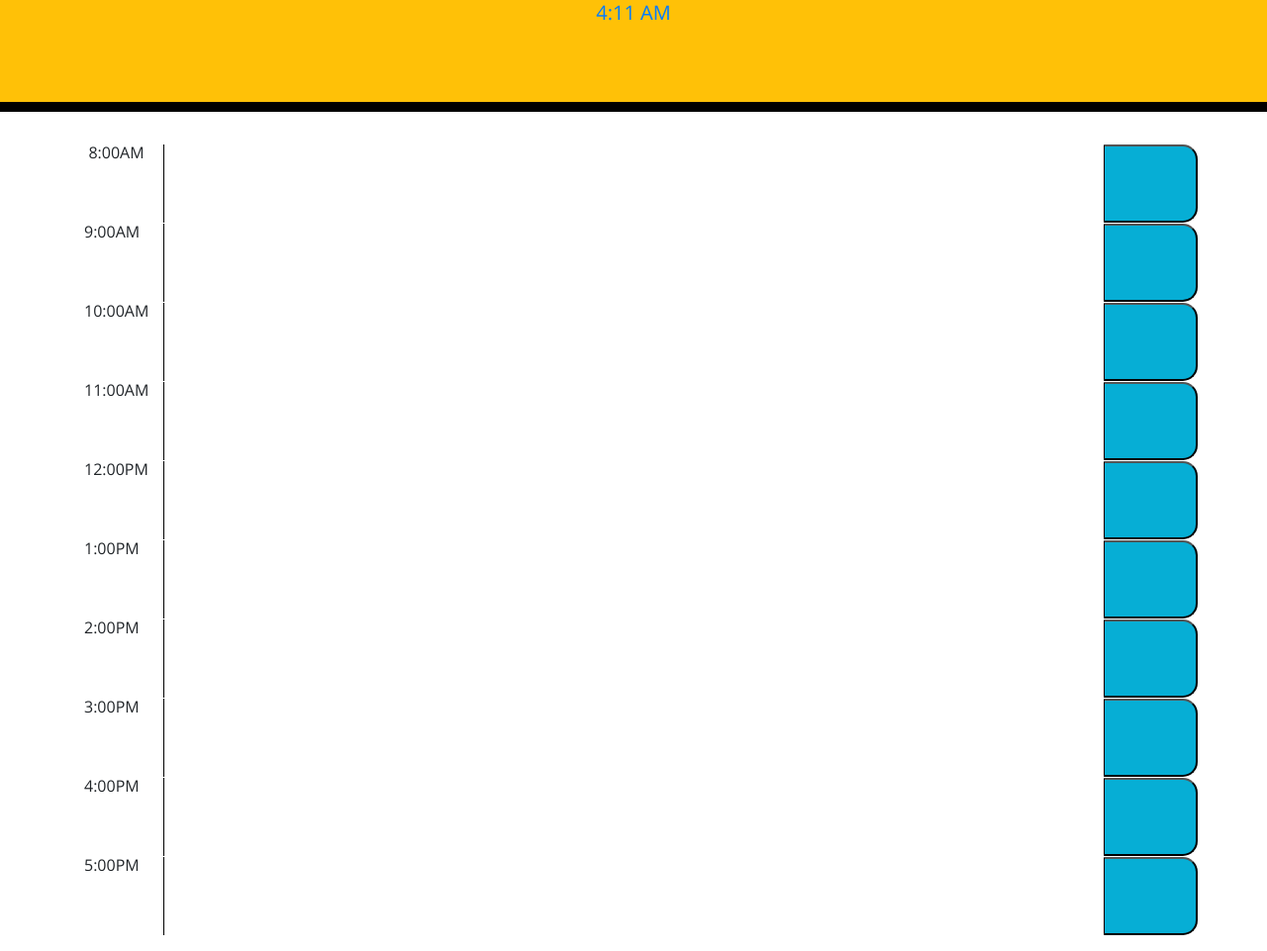
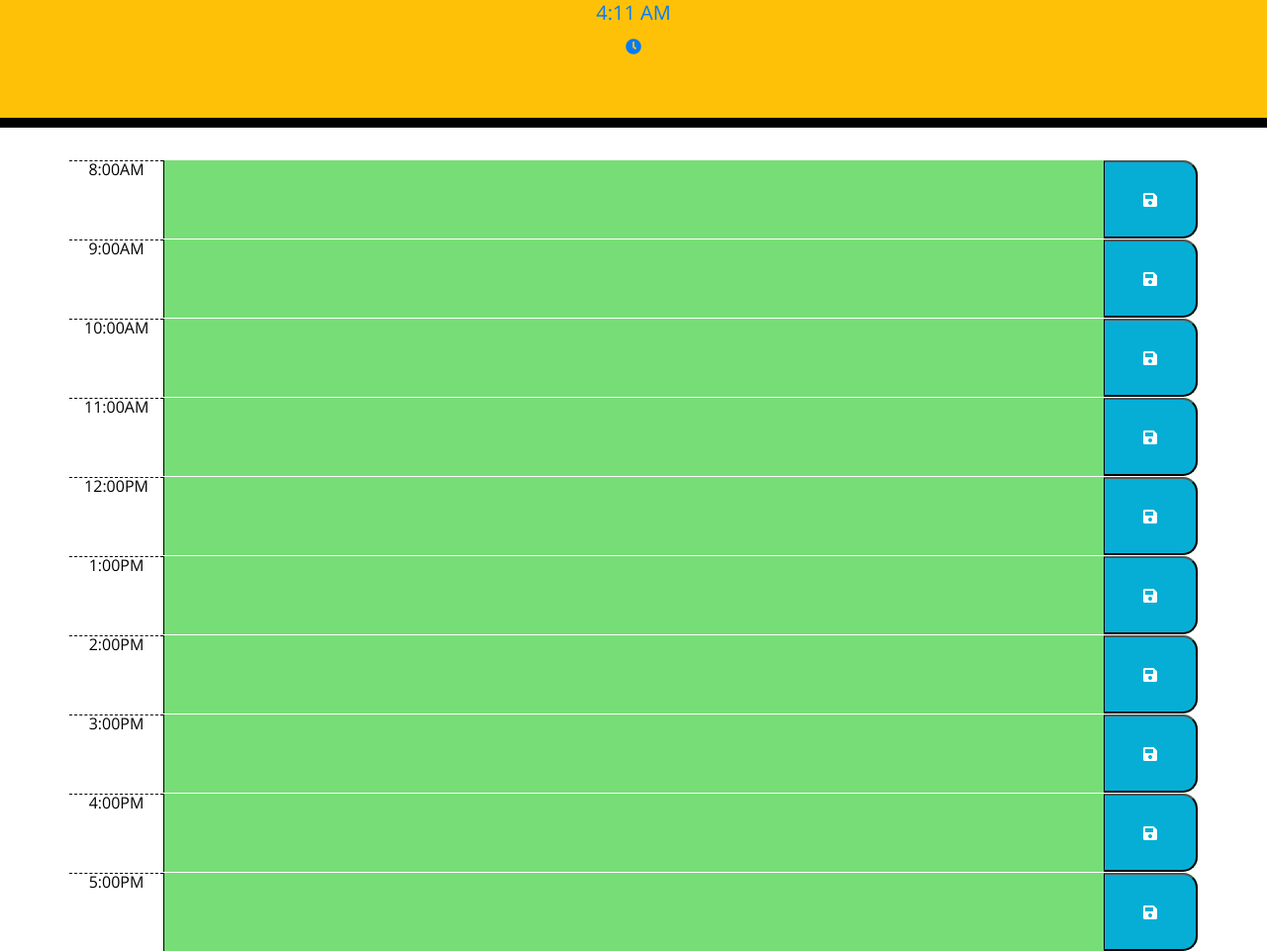
Before and after one commit to LunaZ13/work-day-sch, a plain HTML site: page index.html in a window 1280 px wide. Shown: the part 208-1169 px from the top of the page at 99% size. Drawn offline with nearby package versions, Linux system fonts and the light colour scheme.

Commit message:
created logic to track time and added classes

```diff
--- a/index.html
+++ b/index.html
@@ -28,69 +28,71 @@
       <p class="lead">A simple calendar app for scheduling your work day</p>
       <p id="currentDay" class=" font-weight-bold lead"></p>
       <p id="currentTime" class="lead"></p>
+      <i class="fas fa-clock"></i>
     </header>
     <div class="container">
       <!-- Timeblocks go here -->
-      <div class="row time-block">
-        <div class="col-md-1">8:00AM</div>
+      <div id="8" class="row time-block">
+        <div class="col-md-1 hour">8:00AM</div>
         <textarea class="col-md-10 description"></textarea>
-        <button id="saveBtn" class="col-md-1 saveBtn"></button>
+        <button class="col-md-1 saveBtn"><i class="fas fa-save"></i></button>
       </div>
 
-      <div class="row">
-        <div class="col-md-1">9:00AM</div>
+      <div id="9" class="row time-block">
+        <div class="col-md-1 hour">9:00AM</div>
         <textarea class="col-md-10 description"></textarea>
-        <button id="saveBtn" class="col-md-1 saveBtn"></button>
+        <button class="col-md-1 saveBtn"><i class="fas fa-save"></i></button>
       </div>
 
-      <div class="row">
-        <div class="col-md-1">10:00AM</div>
+      <div id="10" class="row time-block">
+        <div class="col-md-1 hour">10:00AM</div>
         <textarea class="col-md-10 description"></textarea>
-        <button id="saveBtn" class="col-md-1 saveBtn"></button>
+        <button class="col-md-1 saveBtn"><i class="fas fa-save"></i></button>
       </div>
 
-      <div class="row">
-        <div class="col-md-1">11:00AM</div>
+      <div id="11" class="row time-block">
+        <div class="col-md-1 hour">11:00AM</div>
         <textarea class="col-md-10 description"></textarea>
-        <button id="saveBtn" class="col-md-1 saveBtn"></button>
+        <button class="col-md-1 saveBtn"><i class="fas fa-save"></i></button>
       </div>
 
-      <div class="row">
-        <div class="col-md-1">12:00PM</div>
+      <div id="12" class="row time-block">
+        <div class="col-md-1 hour">12:00PM</div>
         <textarea class="col-md-10 description"></textarea>
-        <button id="saveBtn" class="col-md-1 saveBtn"></button>
+        <button class="col-md-1 saveBtn"><i class="fas fa-save"></i></button>
       </div>
 
-      <div class="row">
-        <div class="col-md-1">1:00PM</div>
+      <div id="13" class="row time-block">
+        <div class="col-md-1 hour">1:00PM</div>
         <textarea class="col-md-10 description"></textarea>
-        <button id="saveBtn" class="col-md-1 saveBtn"></button>
+        <button class="col-md-1 saveBtn"><i class="fas fa-save"></i></button>
       </div>
 
-      <div class="row">
-        <div class="col-md-1">2:00PM</div>
+      <div id="14" class="row time-block">
+        <div class="col-md-1 hour">2:00PM</div>
         <textarea class="col-md-10 description"></textarea>
-        <button id="saveBtn" class="col-md-1 saveBtn"></button>
+        <button class="col-md-1 saveBtn"><i class="fas fa-save"></i></button>
       </div>
 
-      <div class="row">
-        <div class="col-md-1">3:00PM</div>
+      <div id="15" class="row time-block">
+        <div class="col-md-1 hour">3:00PM</div>
         <textarea class="col-md-10 description"></textarea>
-        <button id="saveBtn" class="col-md-1 saveBtn"></button>
+        <button class="col-md-1 saveBtn"><i class="fas fa-save"></i></button>
       </div>
 
-      <div class="row">
-        <div class="col-md-1">4:00PM</div>
+      <div id="16" class="row time-block">
+        <div class="col-md-1 hour">4:00PM</div>
         <textarea class="col-md-10 description"></textarea>
-        <button id="saveBtn" class="col-md-1 saveBtn"></button>
+        <button class="col-md-1 saveBtn"><i class="fas fa-save"></i></button>
       </div>
 
-      <div class="row">
-        <div class="col-md-1">5:00PM</div>
+      <div id="17" class="row time-block">
+        <div class="col-md-1 hour">5:00PM</div>
         <textarea class="col-md-10 description"></textarea>
-        <button id="saveBtn" class="col-md-1 saveBtn"></button>
+        <button class="col-md-1 saveBtn"><i class="fas fa-save"></i></button>
       </div>
     </div>
+
 
     <script src="https://code.jquery.com/jquery-3.4.1.min.js"></script>
     <script src="https://cdnjs.cloudflare.com/ajax/libs/moment.js/2.24.0/moment.min.js"></script>
--- a/sript.js
+++ b/sript.js
@@ -3,3 +3,50 @@ $("#currentDay").append(currentDay);
 
 var currentTime = moment().format("LT")
 $("#currentTime").append(currentTime);
+
+$(document).ready(function () {
+
+    $(".saveBtn").on("click", function () {
+        var text = $(this).siblings(".description").val();
+        var time = $(this).parent().attr("id");
+
+        localStorage.setItem(time, text);
+    })
+
+    $("#8 .description").val(localStorage.getItem("8"));
+    $("#9 .description").val(localStorage.getItem("9"));
+    $("#10 .description").val(localStorage.getItem("10"));
+    $("#11 .description").val(localStorage.getItem("11"));
+    $("#12 .description").val(localStorage.getItem("12"));
+    $("#13 .description").val(localStorage.getItem("13"));
+    $("#14 .description").val(localStorage.getItem("14"));
+    $("#15 .description").val(localStorage.getItem("15"));
+    $("#16 .description").val(localStorage.getItem("16"));
+    $("#17 .description").val(localStorage.getItem("17"));
+
+
+    function timeTracker() {
+        var currentHour = moment().hour();
+
+        $(".time-block").each(function () {
+            var blockTime = parseInt($(this).attr("id").split("hour")[1]);
+
+            if (blockTime < currentHour) {
+                $(this).addClass("past");
+                $(this).removeClass("future");
+                $(this).removeClass("present");
+            }
+            else if (blockTime === currentHour) {
+                $(this).removeClass("past");
+                $(this).removeClass("future");
+                $(this).addClass("present");
+            }
+            else {
+                $(this).addClass("future");
+                $(this).removeClass("past");
+                $(this).removeClass("present");
+            }
+        })
+    }
+    timeTracker();
+})
```
